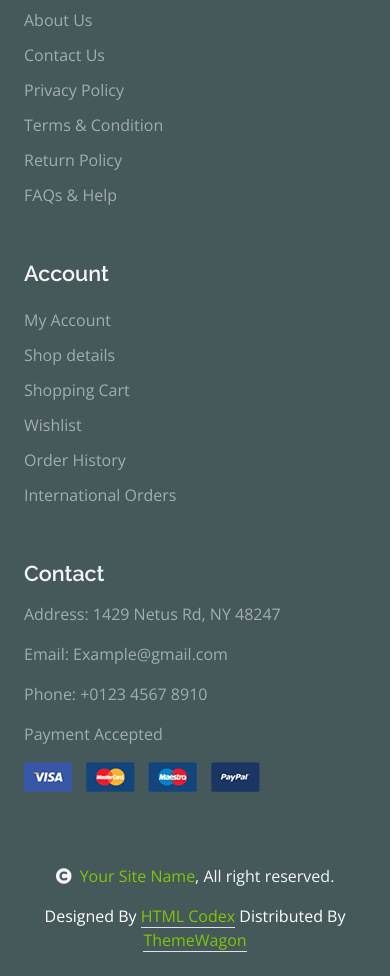
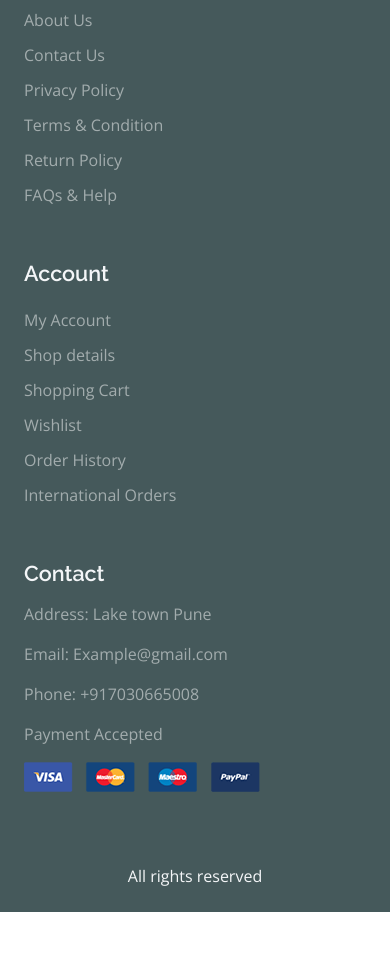
Before and after one commit to vishalseries7030/fruittable, a plain HTML site: page shop-detail.html in a window 390 px wide. Shown: the part 5601-6577 px from the top of the page. After the commit the page ends 6513 px from the top, so only its background shows below. Drawn offline with nearby package versions, Linux system fonts and the light colour scheme.

Commit message:
update the content

```diff
--- a/shop-detail.html
+++ b/shop-detail.html
@@ -43,7 +43,7 @@
             <div class="container topbar bg-primary d-none d-lg-block">
                 <div class="d-flex justify-content-between">
                     <div class="top-info ps-2">
-                        <small class="me-3"><i class="fas fa-map-marker-alt me-2 text-secondary"></i> <a href="#" class="text-white">123 Street, New York</a></small>
+                        <small class="me-3"><i class="fas fa-map-marker-alt me-2 text-secondary"></i> <a href="#" class="text-white">Lake town Pune</a></small>
                         <small class="me-3"><i class="fas fa-envelope me-2 text-secondary"></i><a href="#" class="text-white">Email@Example.com</a></small>
                     </div>
                     <div class="top-link pe-2">
@@ -669,9 +669,9 @@
                     <div class="col-lg-3 col-md-6">
                         <div class="footer-item">
                             <h4 class="text-light mb-3">Contact</h4>
-                            <p>Address: 1429 Netus Rd, NY 48247</p>
+                            <p>Address: Lake town Pune</p>
                             <p>Email: Example@gmail.com</p>
-                            <p>Phone: +0123 4567 8910</p>
+                            <p>Phone: +917030665008</p>
                             <p>Payment Accepted</p>
                             <img src="img/payment.png" class="img-fluid" alt="">
                         </div>
@@ -685,18 +685,13 @@
         <div class="container-fluid copyright bg-dark py-4">
             <div class="container">
                 <div class="row">
-                    <div class="col-md-6 text-center text-md-start mb-3 mb-md-0">
-                        <span class="text-light"><a href="#"><i class="fas fa-copyright text-light me-2"></i>Your Site Name</a>, All right reserved.</span>
-                    </div>
-                    <div class="col-md-6 my-auto text-center text-md-end text-white">
-                        <!--/*** This template is free as long as you keep the below author’s credit link/attribution link/backlink. ***/-->
-                        <!--/*** If you'd like to use the template without the below author’s credit link/attribution link/backlink, ***/-->
-                        <!--/*** you can purchase the Credit Removal License from "https://htmlcodex.com/credit-removal". ***/-->
-                        Designed By <a class="border-bottom" href="https://htmlcodex.com">HTML Codex</a> Distributed By <a class="border-bottom" href="https://themewagon.com">ThemeWagon</a>
+                    <div class="col-12 text-center">
+                        <span class="text-light">All rights reserved</span>
                     </div>
                 </div>
             </div>
         </div>
+
         <!-- Copyright End -->
 
 
```
Also changed, not shown: 404.html (+4 -9 lines), cart.html (+4 -9 lines), chackout.html (+4 -9 lines), contact.html (+4 -9 lines), shop.html (+6 -11 lines), testimonial.html (+6 -11 lines).
